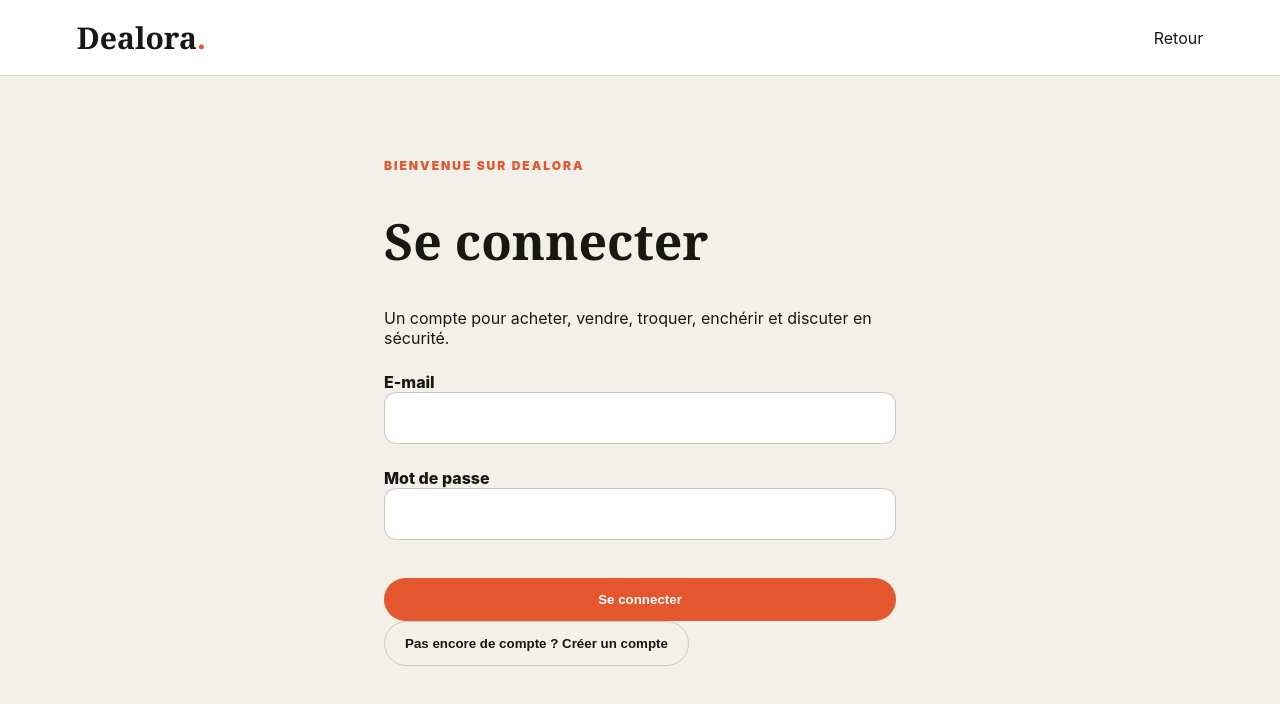
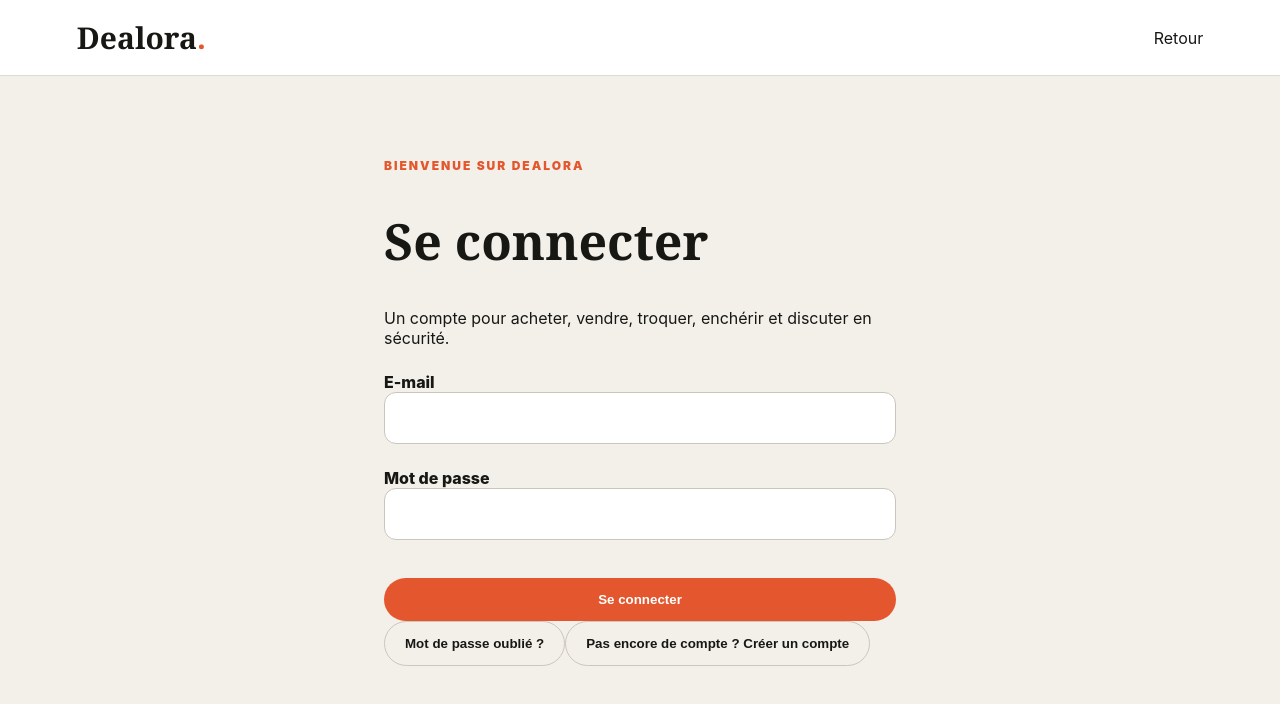
Before and after one commit to fabricedinalle-cell/Dealora-, a Next.js app: page /connexion in a window 1280 px wide. Shown: the top 704 px of the page. Built offline with nearby package versions, Linux system fonts and the light colour scheme.

Commit message:
Improve Dealora authentication with password reset

```diff
--- a/app/connexion/page.js
+++ b/app/connexion/page.js
@@ -5,6 +5,7 @@ import {createClient} from '../../lib/supabase/client'
 
 export default function Login(){
  const [email,setEmail]=useState('');const [password,setPassword]=useState('');const [mode,setMode]=useState('login');const [status,setStatus]=useState('')
+ async function resetPassword(){if(!email){setStatus('Entrez d’abord votre adresse e-mail.');return}setStatus('Envoi du lien…');const supabase=createClient();const {error}=await supabase.auth.resetPasswordForEmail(email,{redirectTo:`${window.location.origin}/connexion`});setStatus(error?error.message:'Un lien de réinitialisation a été envoyé par e-mail.')}
  async function submit(e){e.preventDefault();setStatus('Connexion…');const supabase=createClient();const action=mode==='signup'?supabase.auth.signUp({email,password}):supabase.auth.signInWithPassword({email,password});const {error}=await action;if(error){setStatus(error.message);return}setStatus(mode==='signup'?'Compte créé. Vérifiez votre e-mail si demandé.':'Connecté. Redirection…');if(mode==='login')window.location.href='/compte'}
- return <main className="formPage"><header className="simpleNav"><Link className="logo" href="/">Dealora<span>.</span></Link><Link href="/">Retour</Link></header><form className="listingForm authForm" onSubmit={submit}><p className="eyebrow">BIENVENUE SUR DEALORA</p><h1>{mode==='login'?'Se connecter':'Créer un compte'}</h1><p className="formIntro">Un compte pour acheter, vendre, troquer, enchérir et discuter en sécurité.</p><label>E-mail<input type="email" value={email} onChange={e=>setEmail(e.target.value)} required autoComplete="email"/></label><label>Mot de passe<input type="password" minLength="8" value={password} onChange={e=>setPassword(e.target.value)} required autoComplete={mode==='login'?'current-password':'new-password'}/></label><button className="submit" type="submit">{mode==='login'?'Se connecter':'Créer mon compte'}</button>{status&&<p className="formStatus">{status}</p>}<button type="button" className="switchAuth" onClick={()=>{setMode(mode==='login'?'signup':'login');setStatus('')}}>{mode==='login'?'Pas encore de compte ? Créer un compte':'Déjà inscrit ? Se connecter'}</button></form></main>
+ return <main className="formPage"><header className="simpleNav"><Link className="logo" href="/">Dealora<span>.</span></Link><Link href="/">Retour</Link></header><form className="listingForm authForm" onSubmit={submit}><p className="eyebrow">BIENVENUE SUR DEALORA</p><h1>{mode==='login'?'Se connecter':'Créer un compte'}</h1><p className="formIntro">Un compte pour acheter, vendre, troquer, enchérir et discuter en sécurité.</p><label>E-mail<input type="email" value={email} onChange={e=>setEmail(e.target.value)} required autoComplete="email"/></label><label>Mot de passe<input type="password" minLength="8" value={password} onChange={e=>setPassword(e.target.value)} required autoComplete={mode==='login'?'current-password':'new-password'}/></label><button className="submit" type="submit">{mode==='login'?'Se connecter':'Créer mon compte'}</button>{mode==='login'&&<button type="button" className="switchAuth" onClick={resetPassword}>Mot de passe oublié ?</button>}{status&&<p className="formStatus">{status}</p>}<button type="button" className="switchAuth" onClick={()=>{setMode(mode==='login'?'signup':'login');setStatus('')}}>{mode==='login'?'Pas encore de compte ? Créer un compte':'Déjà inscrit ? Se connecter'}</button></form></main>
 }
```
